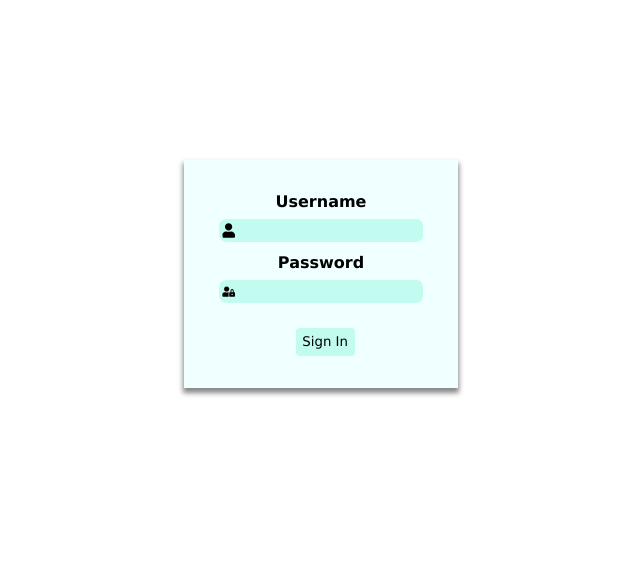
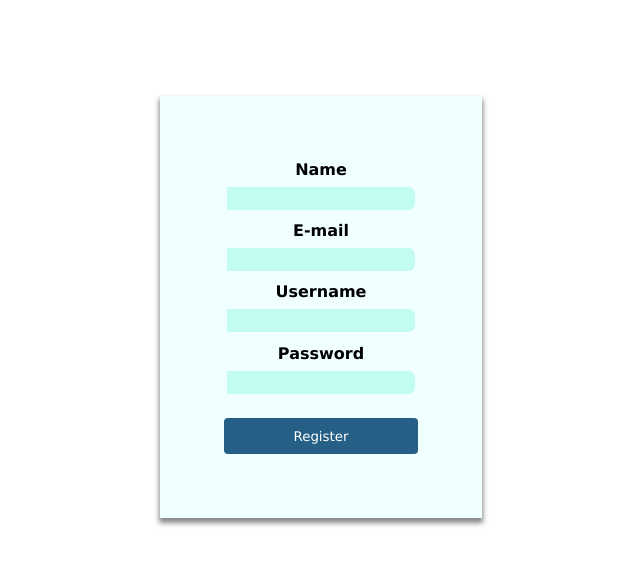
Before and after one commit to emanusantos/bbcrud, a React (Create React App) app: page / in a window 1280 px wide. Shown: the top 564 px of the page, without its empty margins (319-959 px from the left). Built offline with nearby package versions, Linux system fonts and the light colour scheme.

Commit message:
Passed the padding as props to the container and the form components. Finished styling the register page and included the states

```diff
--- a/src/App.js
+++ b/src/App.js
@@ -1,9 +1,10 @@
 import React from 'react';
-import Login from './Pages/Login';
+//import Login from './Pages/Login';
+import Register from './Pages/Register';
 
 function App() {
   return (
-    <Login />
+    <Register />
   );
 }
 
--- a/src/Components/Button.js
+++ b/src/Components/Button.js
@@ -1,11 +1,12 @@
 import styled from 'styled-components';
 
 export const Button = styled.button`
-    background-color: #C2FBEF;
+    background-color: #255F85;
+    color: #fff;
     border: none;
     border-radius: .3em;
-    padding: .5em;
+    padding: .8em;
     margin-top: 1em;
-    margin-left: 6em;
     cursor: pointer;
+    width: 100%;
 `;
--- a/src/Components/Container.js
+++ b/src/Components/Container.js
@@ -1,7 +1,7 @@
 import styled from 'styled-components';
 
 export const Container = styled.div`
-    padding: 10em;
+    padding: ${(props) => props.padding};
     display: flex;
     justify-content: center;
     align-items: center;
--- a/src/Components/Form.js
+++ b/src/Components/Form.js
@@ -2,7 +2,7 @@ import styled from 'styled-components';
 
 export const Form = styled.form`
     background-color: azure;
-    padding: 2em;
+    padding: ${(props) => props.padding};
     box-shadow: 0px 4px 5px 1px rgba(0,0,0,0.47);
 
 `;
--- a/src/Pages/Login.js
+++ b/src/Pages/Login.js
@@ -8,8 +8,8 @@ export default function Login() {
     const [password, setPassword] = useState('');
 
     return (
-        <Container>
-            <Form action="">
+        <Container padding={'10em'}>
+            <Form padding ={'2em'} action="">
             <h4>Username</h4>
                 <InputArea>
                     <FaUser /><Input type="text" onChange={event => {setUsername(event.target.value)}} />
--- a/src/Pages/Register.js
+++ b/src/Pages/Register.js
@@ -1,7 +1,34 @@
-import React from 'react'
+import React, { useState } from 'react';
+import { Button, Container, Input, InputArea, Form } from '../Components/helper.js';
 
-export default function Register() {
+export default function Login() {
+
+    const [name, setName] = useState('');
+    const [email, setEmail] = useState('');
+    const [usernameReg, setUsernameReg] = useState('');
+    const [passwordReg, setPasswordReg] = useState('');
+
     return (
-
+        <Container padding={'6em'}>
+            <Form padding ={'4em'} action="">
+            <h4>Name</h4>
+                <InputArea>
+                    <Input type="text" onChange={event => {setName(event.target.value)}} />
+                </InputArea>
+            <h4>E-mail</h4>
+                <InputArea>
+                    <Input type="email" onChange={event => {setEmail(event.target.value)}} />
+                </InputArea>
+            <h4>Username</h4>
+                <InputArea>
+                    <Input type="text" onChange={event => {setUsernameReg(event.target.value)}} />
+                </InputArea>
+            <h4>Password</h4>
+                <InputArea>
+                    <Input type="password" onChange={event => {setPasswordReg(event.target.value)}} />
+                </InputArea>
+                <Button>Register</Button>
+            </Form>
+        </Container>
     )
 }
```
